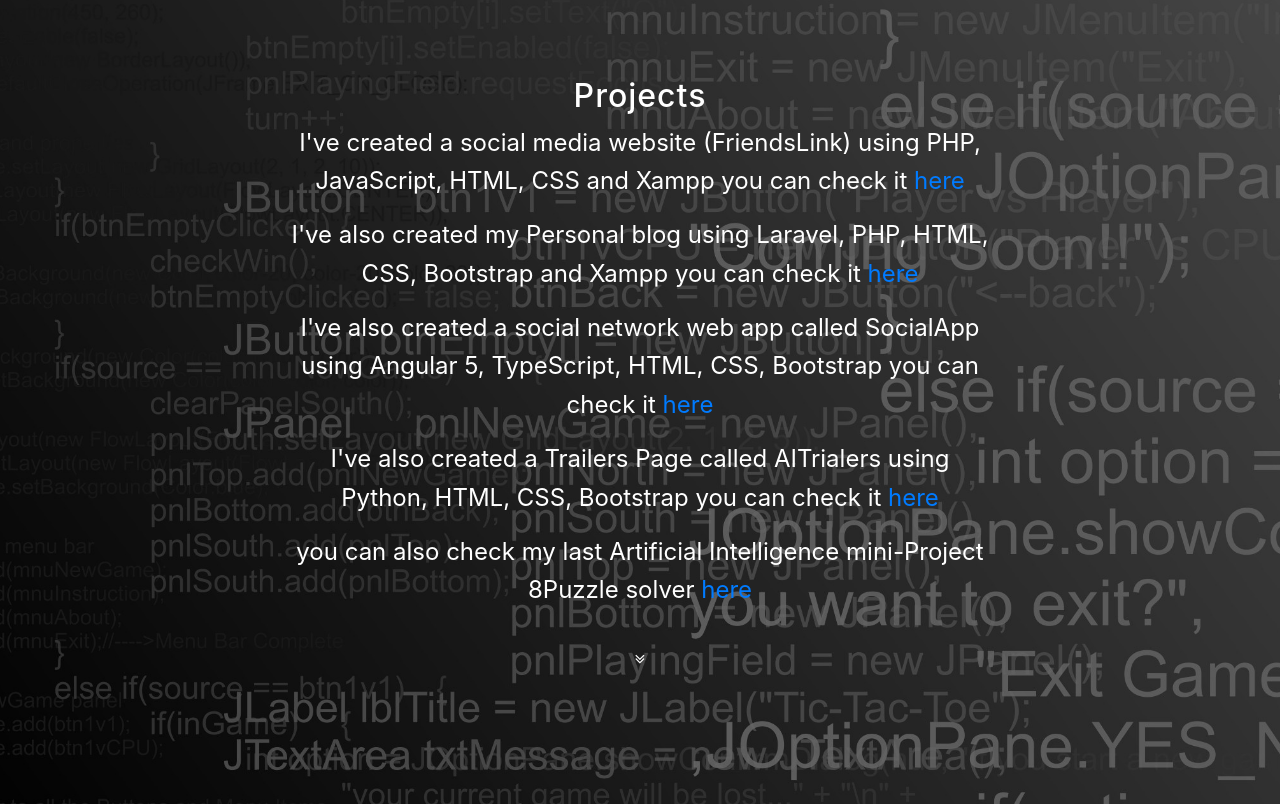
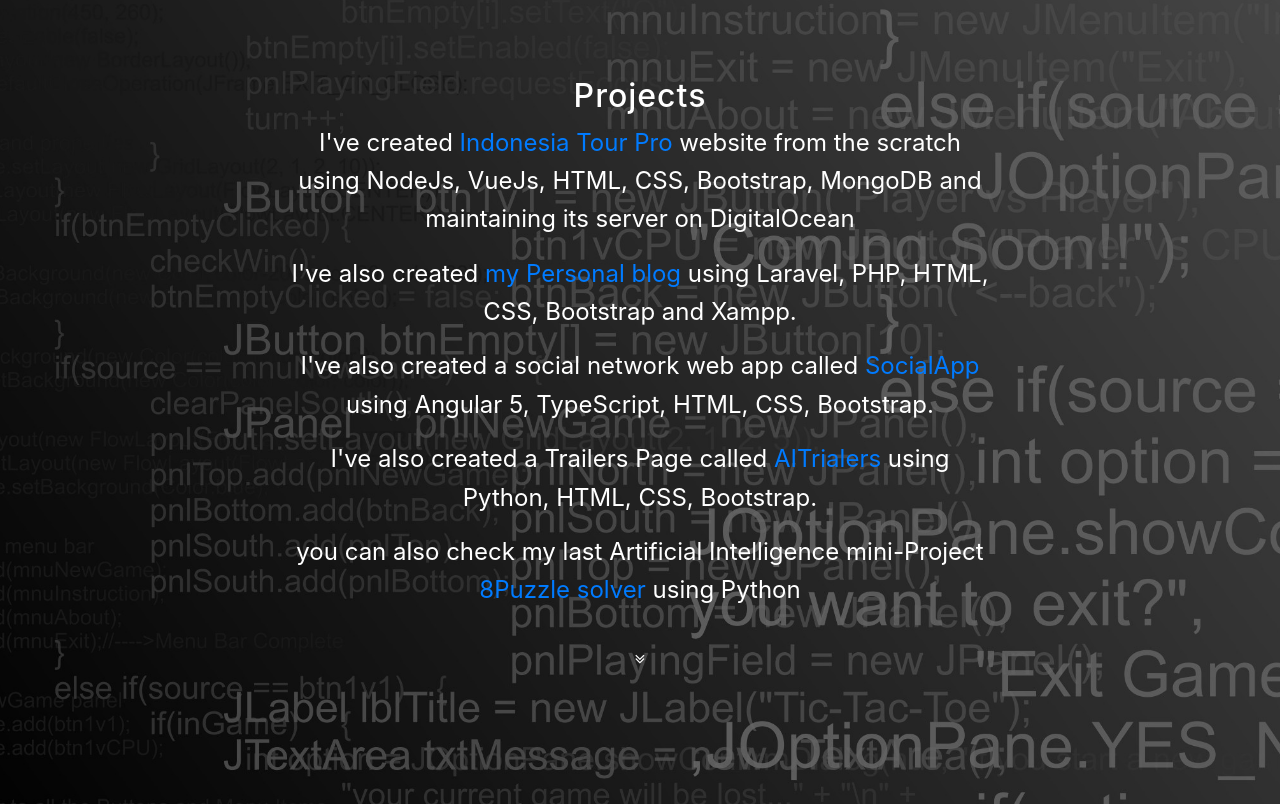
Before and after one commit to ahmedibraheeem/ahmedibraheeem.github.io, a website with bundled scripts: page index.html in a window 1280 px wide. Shown: the part 1724-2528 px from the top of the page. Built offline with nearby package versions, Linux system fonts and the light colour scheme.

Commit message:
adding indonesiatourPro and stuff

```diff
--- a/index.html
+++ b/index.html
@@ -72,7 +72,7 @@
         <div class="row">
           <div class="col-lg-8 mx-auto">
             <h2>About Me</h2>
-            <p> <font size="5">I'm a fullstack Developer who uses NodeJs, VueJs, PHP, Laravel, ASP.NET, C#, HTML, CSS, bootstrap, JavaScript, TypeScript, Angular, MySQL, and Github to create websites. And I'm also familiar with Python, C, Java, object oriented programming (OOP), Model View Controller (MVC), Application Programming Interface (API), Problem solving, and Artificial Intelligence . </font></p>
+            <p> <font size="5">I'm a fullstack Developer who uses NodeJs, VueJs, Angular, PHP, Laravel, JavaScript, TypeScript, HTML, CSS, bootstrap, MySQL, MongoDB and Git to create and maintain websites. And I'm also familiar with AWS, DigitalOcean, Python, C, Java, object oriented programming (OOP), Model View Controller (MVC), Application Programming Interface (API), Problem solving, and Artificial Intelligence.</font></p>
             <a href="#download" class="btn btn-circle js-scroll-trigger">
               <i class="fa fa-angle-double-down animated"></i>
             </a>
@@ -86,11 +86,11 @@
       <div class="container">
         <div class="col-lg-8 mx-auto">
           <h2>Projects</h2>
-          <p><font size="5">I've created a social media website (FriendsLink) using  PHP, JavaScript, HTML, CSS and Xampp you can check it <a href="https://ahmedibraheeem.github.io/FriendsLink">here</a> </font></p>
-          <p><font size="5">I've also created my Personal blog using  Laravel, PHP, HTML, CSS, Bootstrap and Xampp you can check it <a href="https://ahmedibraheeem.github.io/blog">here</a> </font></p>
-          <p><font size="5">I've also created a social network web app called SocialApp using  Angular 5, TypeScript, HTML, CSS, Bootstrap you can check it <a href="https://ahmedibraheeem.github.io/social-app/">here</a> </font></p>
-          <p><font size="5">I've also created a Trailers Page called AITrialers using  Python, HTML, CSS, Bootstrap you can check it <a href="https://ahmedibraheeem.github.io/AITrailers">here</a> </font></p>
-          <p><font size="5">you can also check my last Artificial Intelligence mini-Project 8Puzzle solver <a href="https://ahmedibraheeem.github.io/8Puzzle/">here</a></font></p>
+          <p><font size="5">I've created <a href="http://indonesiatourpro.com/">Indonesia Tour Pro</a> website from the scratch using NodeJs, VueJs, HTML, CSS, Bootstrap, MongoDB and maintaining its server on DigitalOcean</font></p>
+          <p><font size="5">I've also created <a href="https://ahmedibraheeem.github.io/blog">my Personal blog</a>  using  Laravel, PHP, HTML, CSS, Bootstrap and Xampp.</font></p>
+          <p><font size="5">I've also created a social network web app called  <a href="https://ahmedibraheeem.github.io/social-app/">SocialApp</a>  using  Angular 5, TypeScript, HTML, CSS, Bootstrap.</font></p>
+          <p><font size="5">I've also created a Trailers Page called <a href="https://ahmedibraheeem.github.io/AITrailers">AITrialers</a>  using  Python, HTML, CSS, Bootstrap. </font></p>
+          <p><font size="5">you can also check my last Artificial Intelligence mini-Project <a href="https://ahmedibraheeem.github.io/8Puzzle/">8Puzzle solver</a> using Python</font></p>
           <a href="#contact" class="btn btn-circle js-scroll-trigger">
             <i class="fa fa-angle-double-down animated"></i>
           </a>
```
Also changed, not shown: .travis.yml (added), 1 other file.
